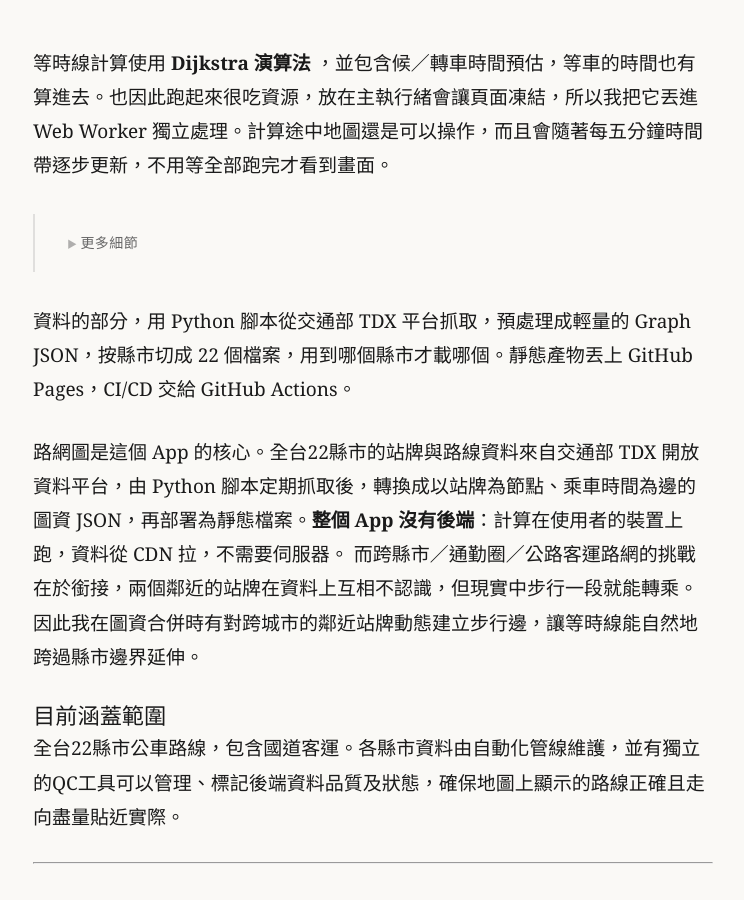
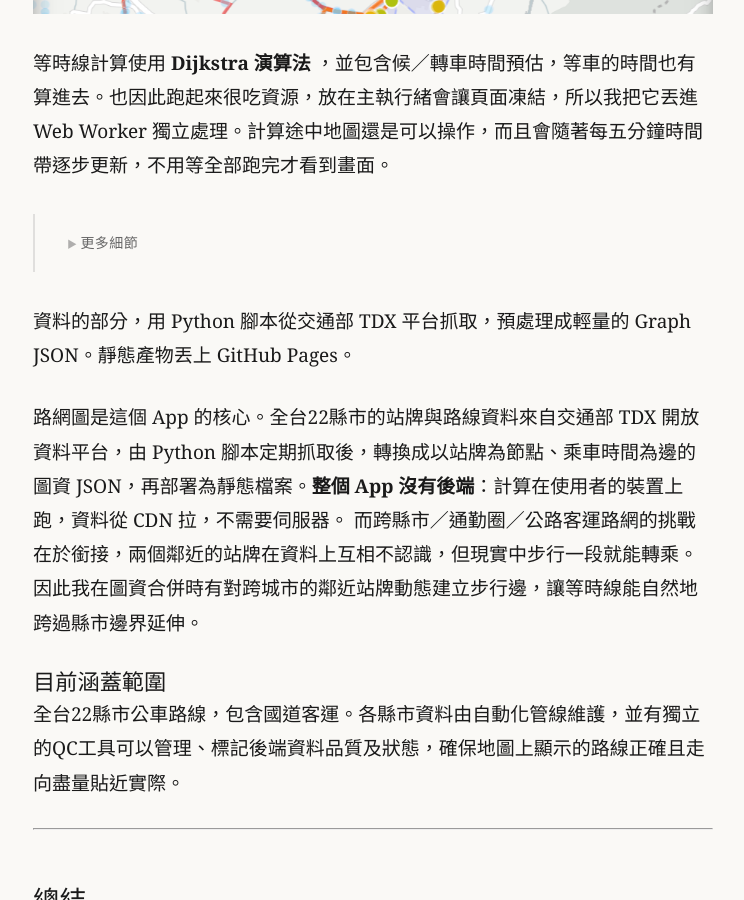
Before and after one commit to walden-wpc/walden-wpc.github.io, a Jekyll site: the page built from _posts/2026-04-20-basetransittw.md, in a window 1280 px wide and 900 px high, scrolled down 3135 px. Shown: the whole window, without its empty margins (267-1011 px from the left). Built offline with Jekyll 4.4.1, drawn with Linux system fonts in a browser that asks for light colours; some of the changed text lies outside the part shown.

```diff
--- a/_posts/2026-04-20-basetransittw.md
+++ b/_posts/2026-04-20-basetransittw.md
@@ -45,24 +45,25 @@ BaseTransitTW 就是為了填補這個空缺而做的。這個工具的核心是
 ![介面展示](/assets/images/basetransit_mockup_1.png)
 
 等時線計算使用 **Dijkstra 演算法** ，並包含候／轉車時間預估，等車的時間也有算進去。也因此跑起來很吃資源，放在主執行緒會讓頁面凍結，所以我把它丟進 Web Worker 獨立處理。計算途中地圖還是可以操作，而且會隨著每五分鐘時間帶逐步更新，不用等全部跑完才看到畫面。
-<details>
+<details markdown="1">
 <summary>更多細節</summary>
 
 Dijkstra 用來跑「等時線擴散」，概念是從起點出發，沿著公車路網往外擴，記錄到每個站牌的最短時間，直到超過時間上限為止。
 邊的權重不是單純的行車時間，有加上候車懲罰，暫時定義爲班距除以二。舉例來說，一條十分鐘一班的路線，平均要等五分鐘，這五分鐘會被計入總花費時間。
-轉乘的處理用二維陣列 $dist[站牌][轉乘次數]$ 分開追蹤。舉例來說，同一個站牌可能有「轉乘零次、花了二十分鐘」和「轉乘一次、花了十五分鐘」兩種抵達方式，兩個都保留，不會互相覆蓋。
+轉乘的處理用平面矩陣 $dist[站牌][轉乘次數]$ 分開追蹤。舉例來說，同一個站牌可能有「轉乘零次、花了二十分鐘」和「轉乘一次、花了十五分鐘」兩種抵達方式，兩個都保留，不會互相覆蓋。
 
-Binary Min-Heap 是判斷優先路徑的邏輯，每次從待處理的站牌裡取出「目前花費時間最少的目標」這個操作可以在 $O(log N)$ 完成，整體演算法複雜度是 $O((V+E)logV)$。如果用未排序陣列的話，取最小值要掃過全部元素，V 個站牌全部處理完的複雜度是 $O(V²)$。差距顯而易見。
+Binary Min-Heap 是判斷優先路徑的邏輯，每次從待處理的站牌裡取出「目前花費時間最少的目標」這個操作可以在 $O(log N)$ 完成，整體演算法複雜度是 $O((V+E)logV)$。如果用未排序矩陣的話，取最小值要掃過全部元素，V 個站牌全部處理完的複雜度是 $O(V²)$。差距顯而易見。
 
 Web Worker 部分，因為跑全台路網時 Dijkstra 可能要好幾秒，如果放在主執行緒高機率會讓整個頁面凍結、無法互動。用 Web Worker 讓它在背景獨立執行，每算完一個五分鐘時間帶就回傳一次進度，地圖上的等時線範圍會逐步擴大，不用等全部跑完才看到結果。
 
 </details>
-資料的部分，用 Python 腳本從交通部 TDX 平台抓取，預處理成輕量的 Graph JSON，按縣市切成 22 個檔案，用到哪個縣市才載哪個。靜態產物丟上 GitHub Pages，CI/CD 交給 GitHub Actions。
+資料的部分，用 Python 腳本從交通部 TDX 平台抓取，預處理成輕量的 Graph JSON。靜態產物丟上 GitHub Pages。
 
 路網圖是這個 App 的核心。全台22縣市的站牌與路線資料來自交通部 TDX 開放資料平台，由 Python 腳本定期抓取後，轉換成以站牌為節點、乘車時間為邊的圖資 JSON，再部署為靜態檔案。**整個 App 沒有後端**：計算在使用者的裝置上跑，資料從 CDN 拉，不需要伺服器。
 而跨縣市／通勤圈／公路客運路網的挑戰在於銜接，兩個鄰近的站牌在資料上互相不認識，但現實中步行一段就能轉乘。因此我在圖資合併時有對跨城市的鄰近站牌動態建立步行邊，讓等時線能自然地跨過縣市邊界延伸。
 
 ### 目前涵蓋範圍
+
 
 全台22縣市公車路線，包含國道客運。各縣市資料由自動化管線維護，並有獨立的QC工具可以管理、標記後端資料品質及狀態，確保地圖上顯示的路線正確且走向盡量貼近實際。
 
```
Also changed, not shown: other parts of _posts/2026-04-20-basetransittw.md (+1 -1 lines), _posts/2025-11-24-tle-connectome.md (added, +114 -0 lines), _posts/2026-05-24-shelf.md (+2 -1 lines), assets/images/basetransit_mockup_1.png (renamed from assets/images/basetransit_1.png), assets/images/master-brain-3d.gif (added), assets/images/master-brain-pipeline.svg (added), 1 other file.
